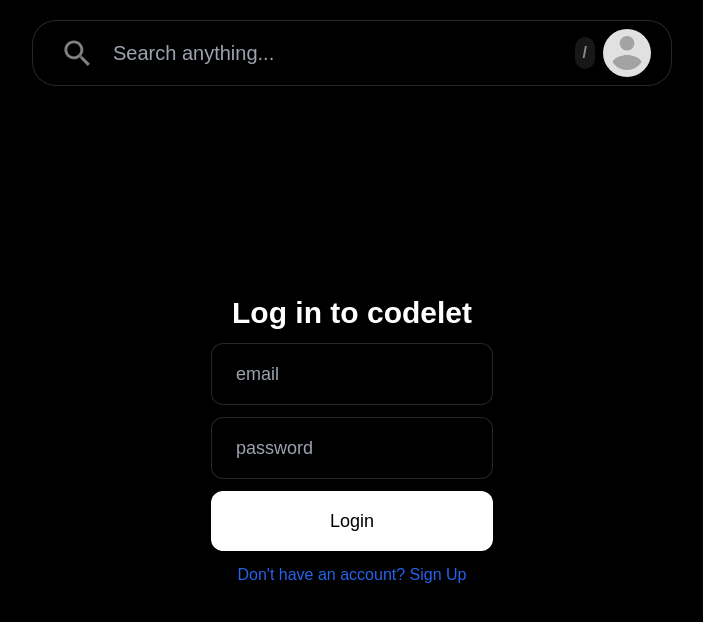
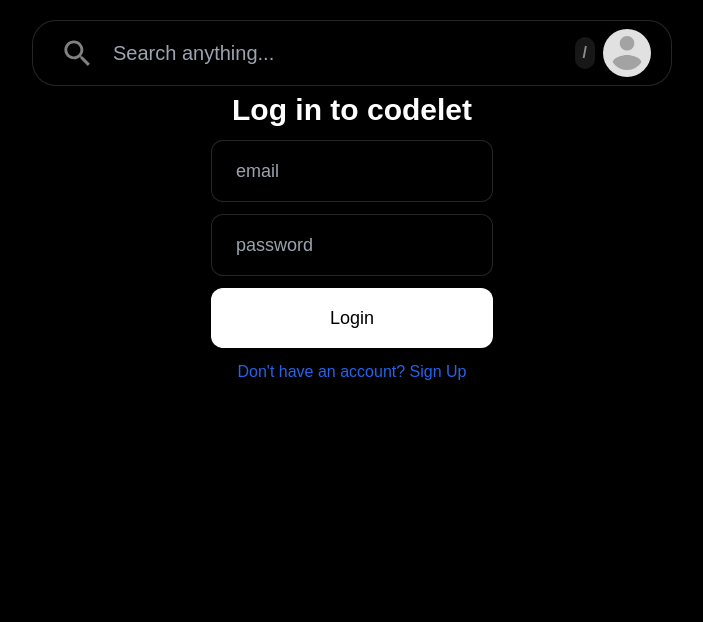
Before and after one commit to scott-mescudi/Codelet, a Next.js app in the folder web/: page /login in a window 1280 px wide. Shown: the top 622 px of the page, without its empty margins (288-991 px from the left). Built offline with nearby package versions, Linux system fonts and the light colour scheme.

Commit message:
Update layout and Navbar styles for improved child component alignment and z-index management

```diff
--- a/web/src/app/layout.tsx
+++ b/web/src/app/layout.tsx
@@ -12,7 +12,9 @@
     <html lang="en">
       <body className="flex overflow-auto h-full py-5 flex-col items-center">
           <Navbar />
-          {children}
+          <div className="w-full flex justify-center pt-14">
+            {children}
+          </div>
 
       </body>
     </html>
--- a/web/src/components/Navbar.tsx
+++ b/web/src/components/Navbar.tsx
@@ -159,7 +159,7 @@
 
     return (
         <>
-        <div className='sm:w-1/2 mx-3 mb-4 h-fit bg-black border border-white border-opacity-15  rounded-3xl'>
+        <div className='sm:w-1/2 mx-3 mb-4 h-fit absolute z-50 bg-black border border-white border-opacity-15  rounded-3xl'>
             <div className={`w-full h-16 py-2 px-5  justify-center flex flex-row  `}>
                 <div className="rounded-full h-full flex items-center justify-center aspect-square">
                     <SearchIcon fontSize="large" className="text-white opacity-50" />
```
